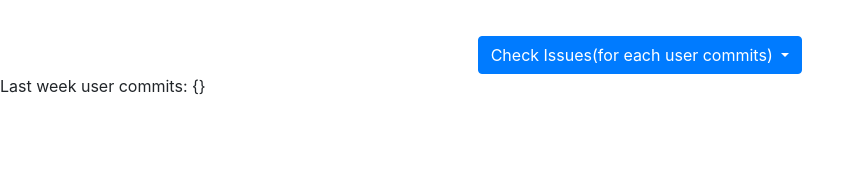
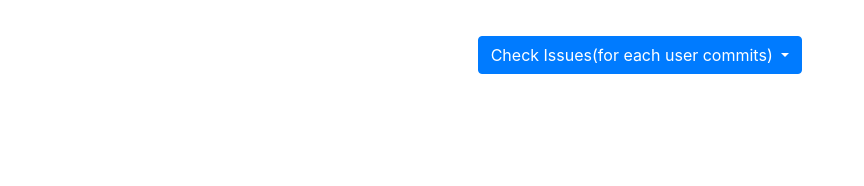
Before and after one commit to saurabhprakash/code-monitor, a Django app: page / in a window 1280 px wide. Shown: the part 1255-1441 px from the top of the page, without its empty margins (0-864 px from the left). After the commit the page ends 1329 px from the top, so only its background shows below. Run offline with Django 3.2, Linux system fonts and the light colour scheme; data that the repository does not hold is empty; parts of the project's set-up code (start-up, migrations or seed data) failed here and were passed over; some libraries are stand-ins or nearby versions.

Commit message:
comment out past week dump on dashboard

```diff
--- a/templates/dashboard.html
+++ b/templates/dashboard.html
@@ -47,7 +47,7 @@
     </div>
 
 
-  <p>Last week user commits: {{weekly_report}}</p>
+  <!--p>Last week user commits: {{weekly_report}}</p-->
   <br/>
   <br/>
   <br/>
```
